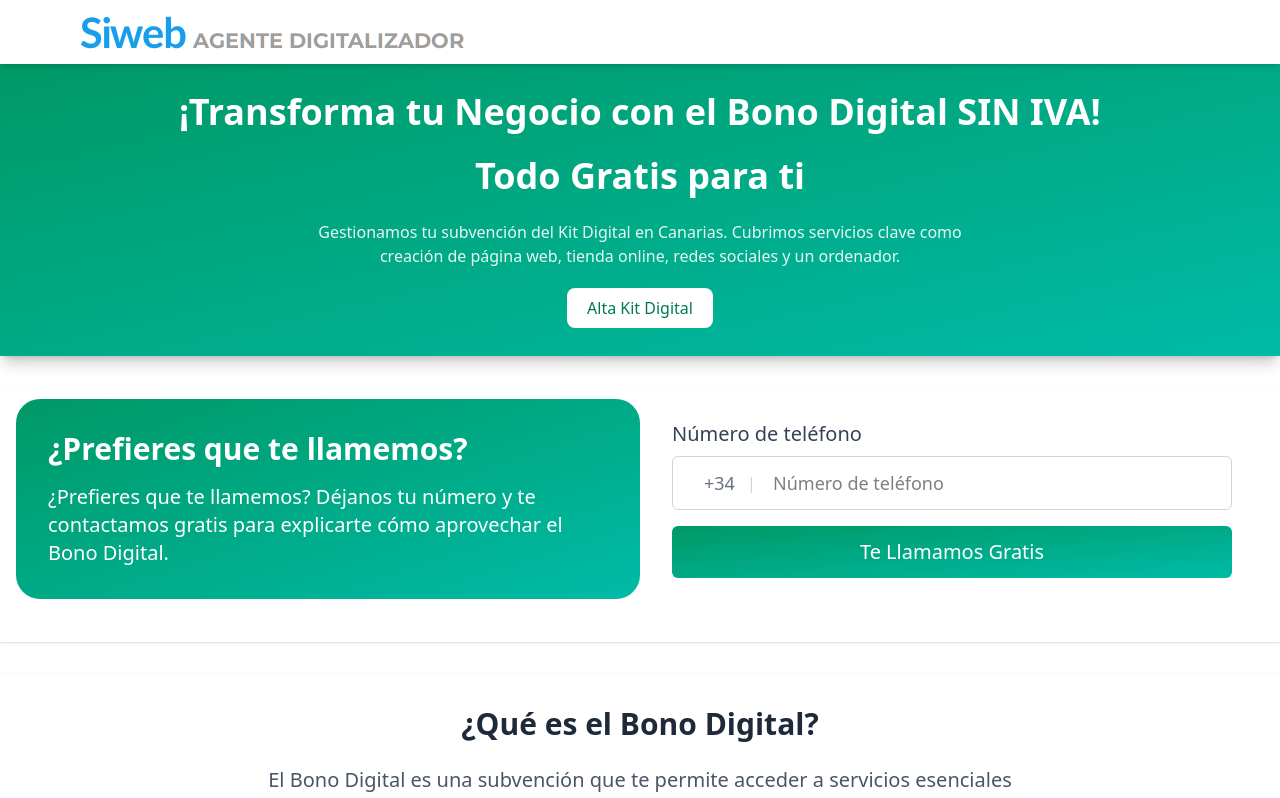
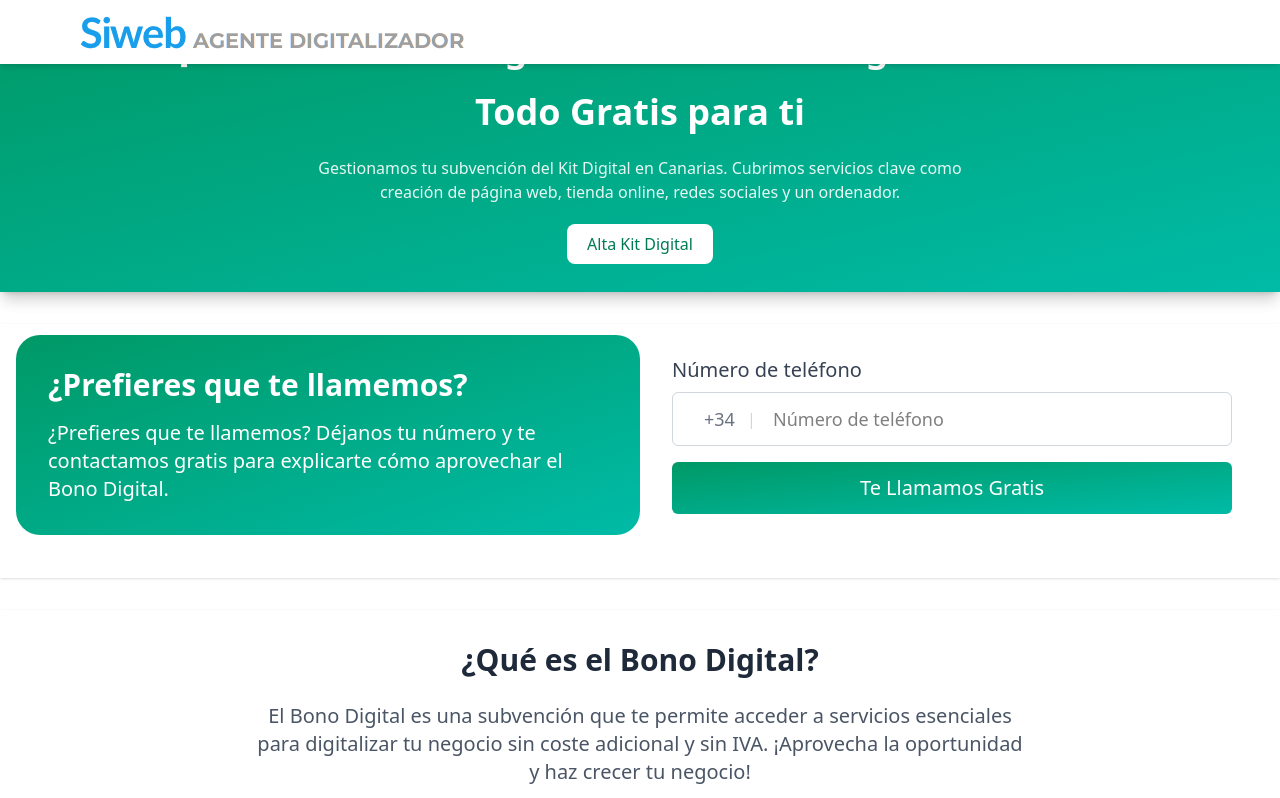
Before and after one commit to JorgeAlleresSiWeb/SiWebCanariasSticky, a React (Vite) app: page / in a window 1280 px wide. Shown: the top 798 px of the page. Built offline with nearby package versions, Linux system fonts and the light colour scheme.

Commit message:
Elimino el padding con el top de la página

```diff
--- a/src/App.tsx
+++ b/src/App.tsx
@@ -17,7 +17,7 @@
   return (
     <div>
       <Nav />
-      <div className="pt-16">
+      <div>
         <Header />
         <main>
           <Transition type="fade-up" duration={1000} delay={50}>
```
